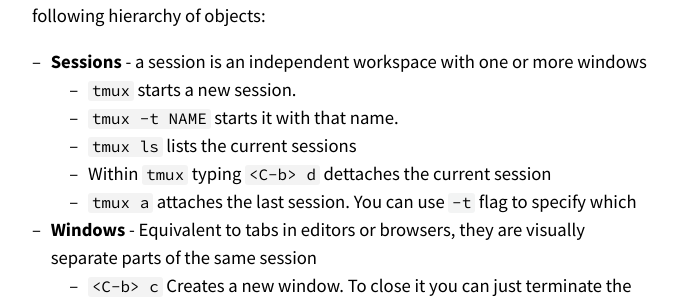
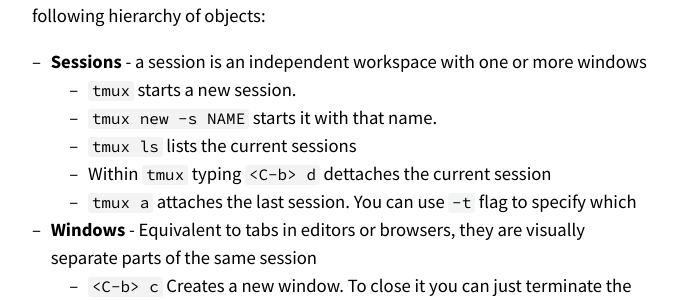
Before and after one commit to missing-semester-cn/missing-semester-cn.github.io, a Jekyll site: the page built from _2020/command-line.md, in a window 1280 px wide and 900 px high, scrolled down 4435 px. Shown: the part 151-451 px from the top of the window, without its empty margins (300-978 px from the left). Built offline with Jekyll 4.4.1, drawn with Linux system fonts in a browser that asks for light colours.

Commit message:
tmux -t is illegal option

```diff
--- a/_2020/command-line.md
+++ b/_2020/command-line.md
@@ -140,7 +140,7 @@
 `tmux` expects you to know its keybindings, and they all have the form `<C-b> x` where that means press `Ctrl+b` release, and the press `x`. `tmux` has the following hierarchy of objects:
 - **Sessions** - a session is an independent workspace with one or more windows
     + `tmux` starts a new session.
-    + `tmux -t NAME` starts it with that name.
+    + `tmux new -s NAME` starts it with that name.
     + `tmux ls` lists the current sessions
     + Within `tmux` typing `<C-b> d`  dettaches the current session
     + `tmux a` attaches the last session. You can use `-t` flag to specify which
```
